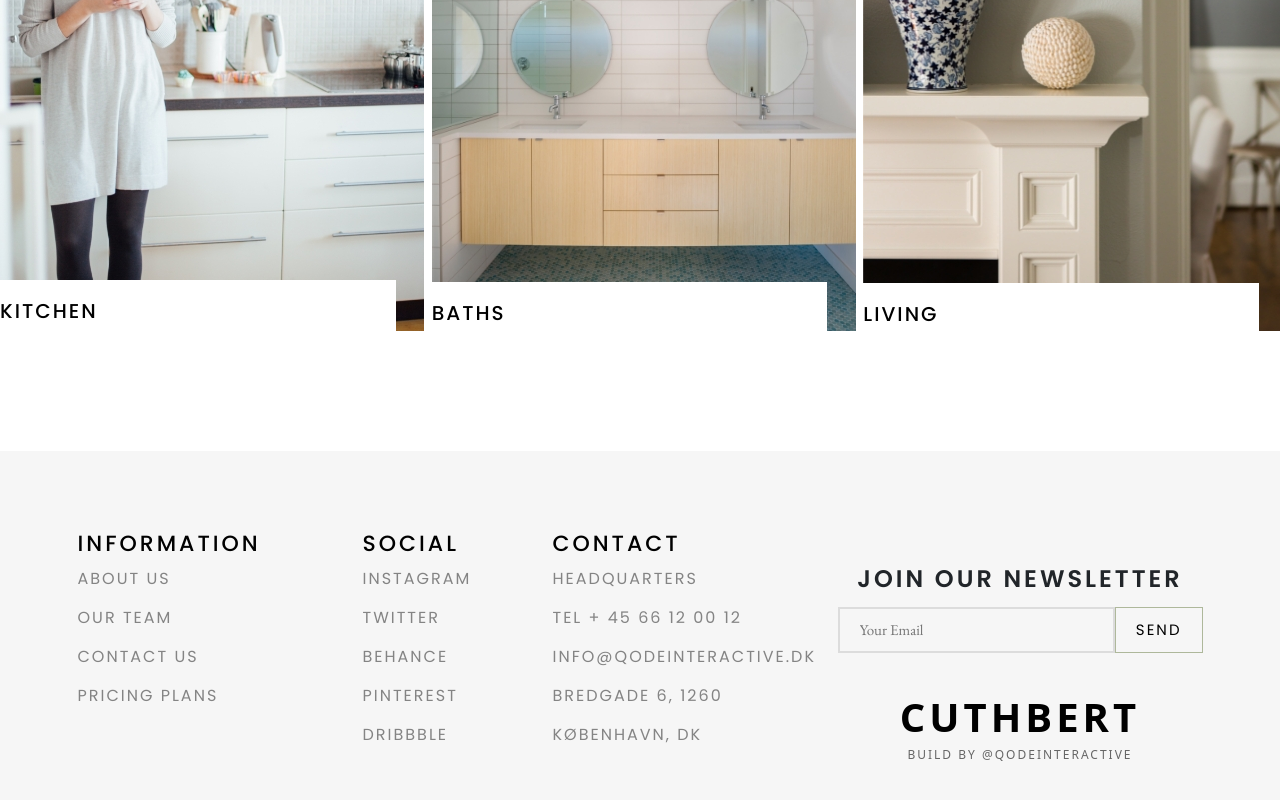
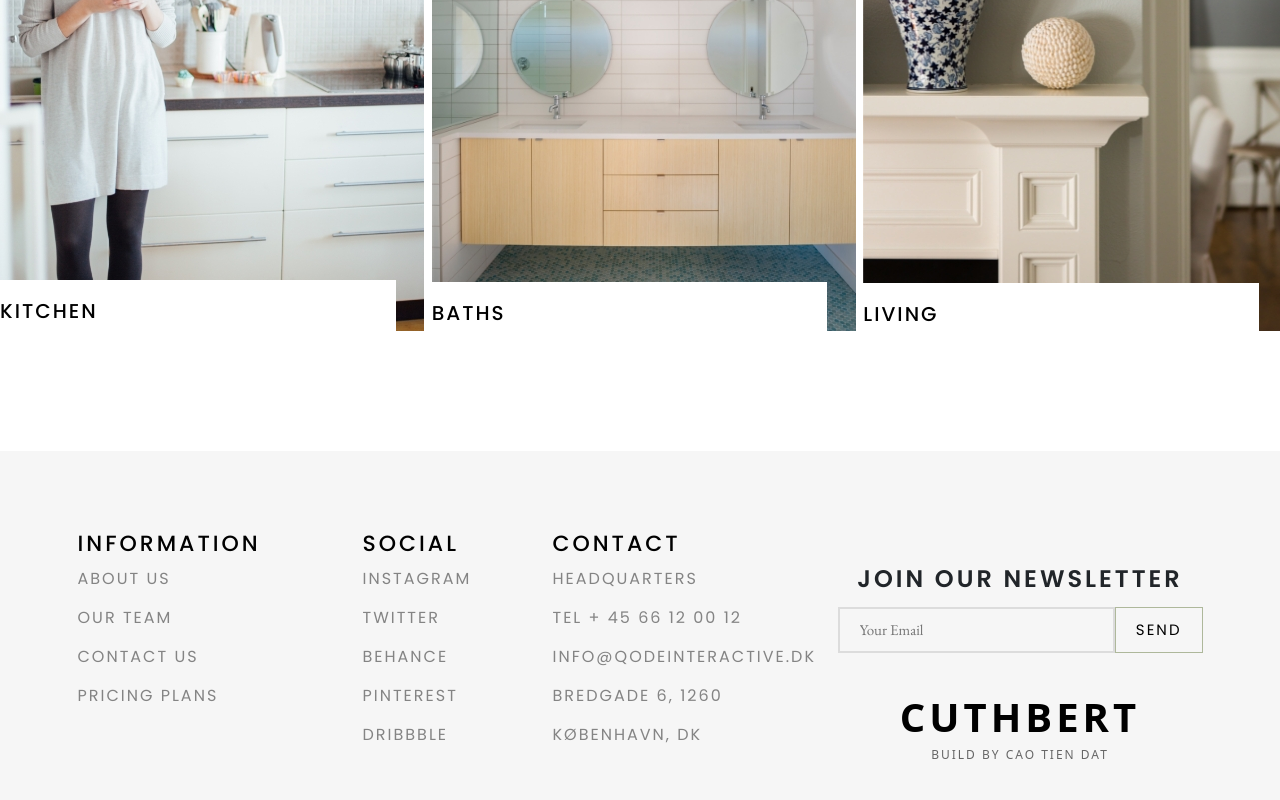
Before and after one commit to CaoDat77/game, a Next.js app: page / in a window 1280 px wide. Shown: the part 5060-5860 px from the top of the page. Built offline with nearby package versions, Linux system fonts and the light colour scheme; no server answers; the database is empty.

Commit message:
FIX FOOTER

```diff
--- a/componnet/Footer.jsx
+++ b/componnet/Footer.jsx
@@ -121,7 +121,7 @@ function Footer() {
             </div>
             <div className="">
               <h1 className={styles.logo}>CUTHBERT</h1>
-              <p className={styles.dat}>BUILD BY @QODEINTERACTIVE</p>
+              <p className={styles.dat}>BUILD BY CAO TIEN DAT</p>
             </div>
           </Col>
         </Row>
```
